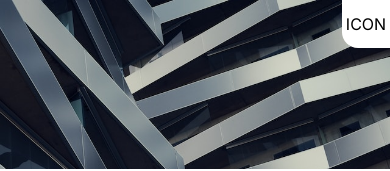
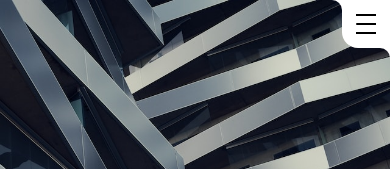
Before and after one commit to bienku/spotify-wrapped, a Next.js app: page / in a window 390 px wide. Shown: the top 171 px of the page. Built offline with nearby package versions, Linux system fonts and the light colour scheme.

Commit message:
feat: created animated burger button

```diff
--- /dev/null
+++ b/components/BurgerIcon.tsx
@@ -0,0 +1,34 @@
+import { cn } from '@/lib/utils';
+
+interface BurgerIcon {
+    isDrawerOpen: boolean;
+    handleNav: () => void;
+}
+
+const BurgerIcon: React.FC<BurgerIcon> = ({ isDrawerOpen, handleNav }) => (
+    <button
+        onClick={handleNav}
+        className="relative flex overflow-hidden items-center justify-center rounded-full w-[50px] h-[50px] transform transition-all duration-200"
+    >
+        <div
+            className={cn(
+                'flex flex-col justify-between w-[20px] h-[20px] transform transition-all duration-500 origin-center overflow-hidden',
+                { '-rotate-180': isDrawerOpen },
+            )}
+        >
+            <div
+                className={cn('bg-black h-[2px] w-7 transform transition-all duration-500', {
+                    'rotate-45 -translate-x-1': isDrawerOpen,
+                })}
+            ></div>
+            <div className="bg-black h-[2px] w-7 rounded transform transition-all duration-500"></div>
+            <div
+                className={cn('bg-black h-[2px] w-7 transform transition-all duration-500', {
+                    '-rotate-45 -translate-x-1': isDrawerOpen,
+                })}
+            ></div>
+        </div>
+    </button>
+);
+
+export default BurgerIcon;
--- a/components/Nav.tsx
+++ b/components/Nav.tsx
@@ -2,6 +2,8 @@
 
 import { useState } from 'react';
 import { cn } from '@/lib/utils';
+
+import BurgerIcon from '@/components/BurgerIcon';
 
 const navItems = [
     { id: 1, text: 'Music' },
@@ -33,10 +35,14 @@ const Nav = () => {
 
             {/* Mobile Burger Icon */}
             <div
-                onClick={handleNav}
-                className="text-black rounded-bl-[var(--radius)] h-12 w-12 flex items-center justify-center bg-background md:hidden"
+                className={cn(
+                    'relative text-black rounded-bl-[var(--radius)] h-12 w-12 flex items-center justify-center bg-background',
+                    'md:hidden',
+                    'before:absolute before:right-12 before:top-0 before:w-5 before:h-5 before:rounded-tr-[10px] before:shadow-[5px_-5px_0_0_#fff]',
+                    'after:absolute after:right-0 after:top-12 after:w-5 after:h-5 after:rounded-tr-[10px] after:shadow-[5px_-5px_0_0_#fff]',
+                )}
             >
-                <p>ICON</p>
+                <BurgerIcon isDrawerOpen={isDrawerOpen} handleNav={handleNav} />
             </div>
 
             {/* Mobile Navigation Drawer */}
```
